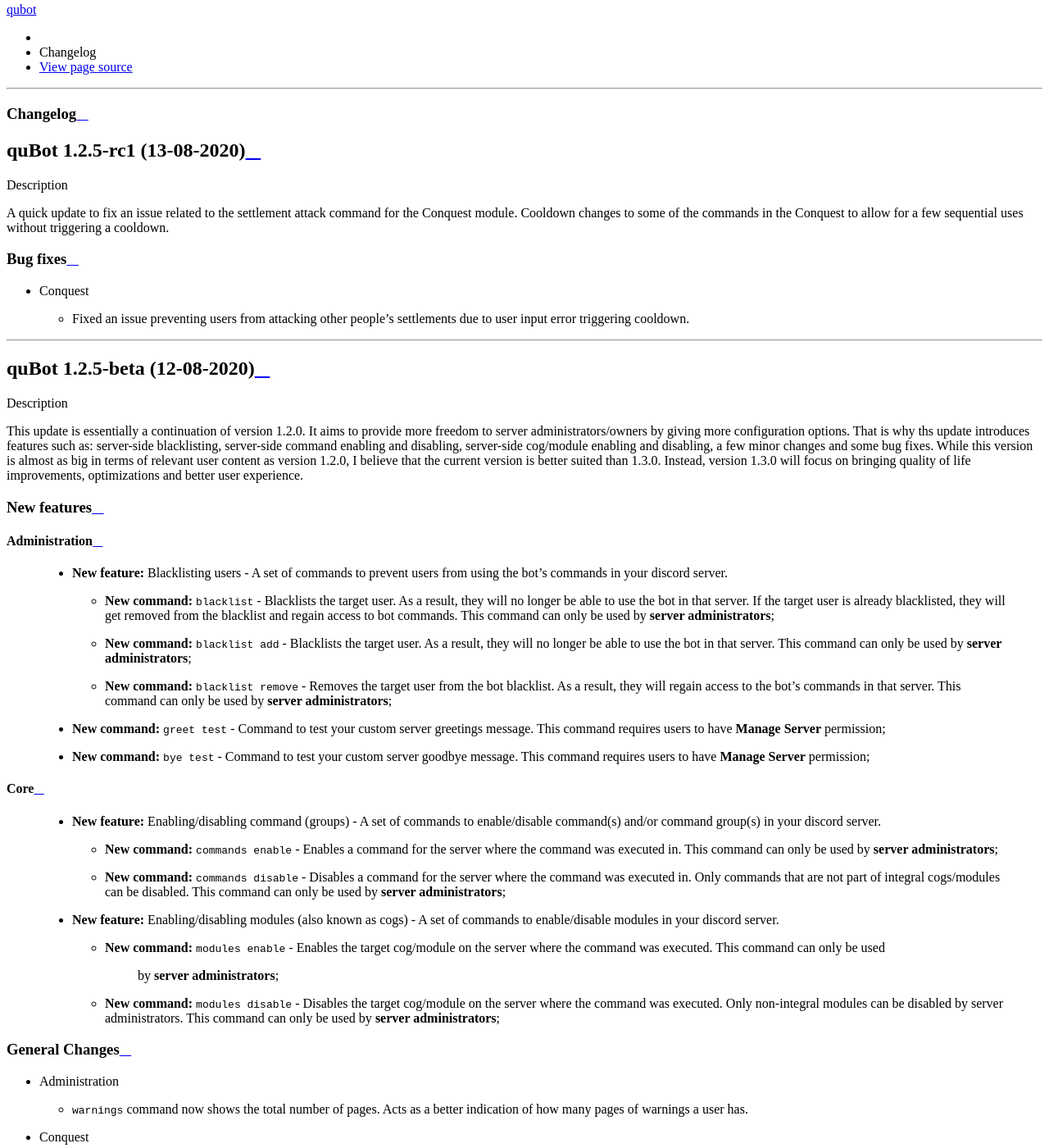
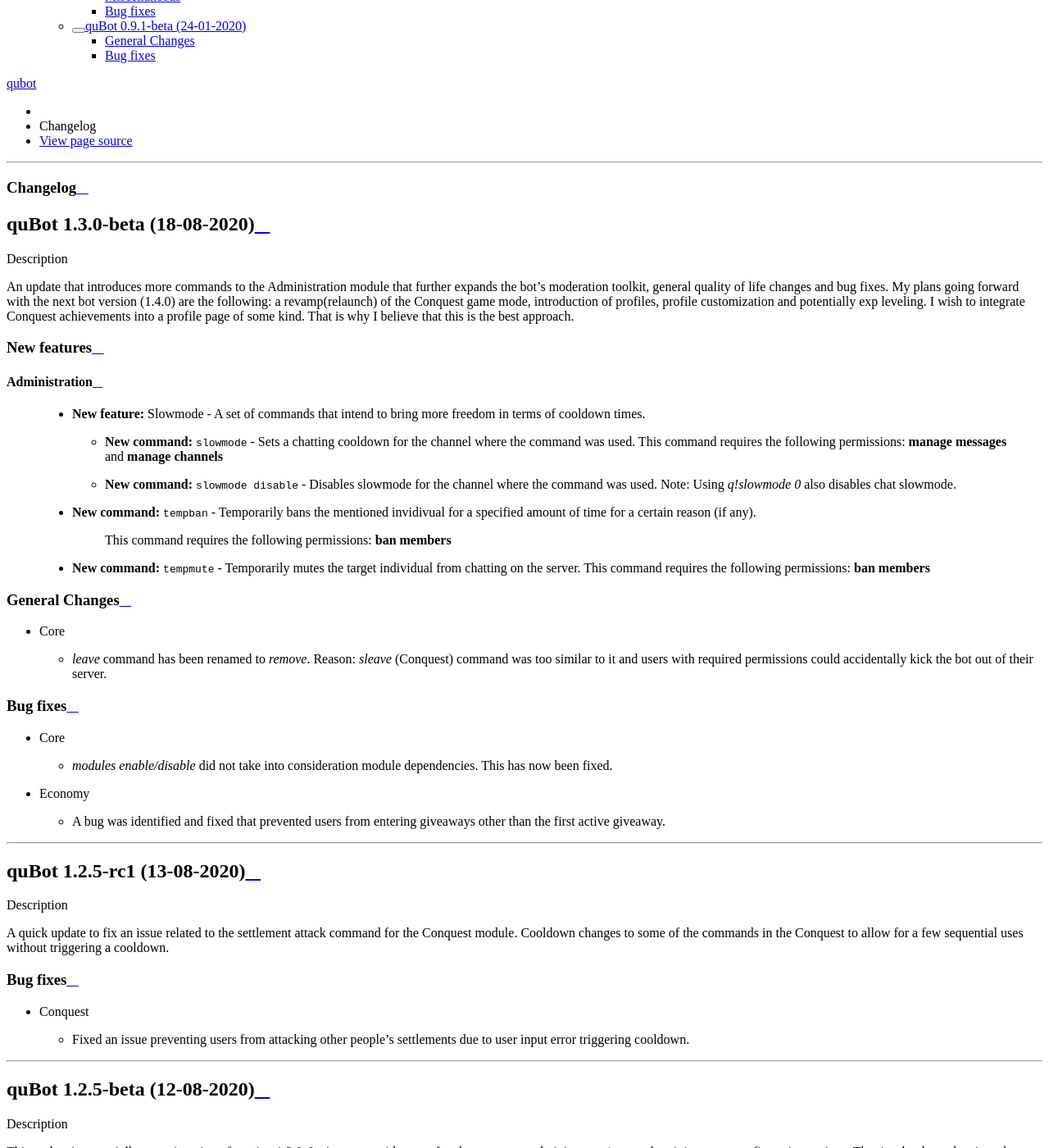
Before and after one commit to dividebynone/quBot, a Sphinx documentation site: the page built from docs/source/changelog.rst, in a window 1280 px wide and 1400 px high, scrolled down 1286 px. Shown: the whole window at 82% size. Built offline with Sphinx 7.4.7 and the Read the Docs theme 2.0.0, drawn with Linux system fonts in a browser that asks for light colours; some of the changed text lies outside the part shown.

Commit message:
Documentation preparation for bot version 1.3.0

```diff
--- a/docs/source/changelog.rst
+++ b/docs/source/changelog.rst
@@ -1,5 +1,55 @@
 Changelog
 =========
+
+quBot 1.3.0-beta (18-08-2020)
+-----------------------------
+
+.. topic:: Description
+
+    An update that introduces more commands to the Administration module that further expands the bot's moderation toolkit, general quality of life changes and bug fixes.
+    My plans going forward with the next bot version (1.4.0) are the following: a revamp(relaunch) of the Conquest game mode, introduction of profiles, profile customization
+    and potentially exp leveling. I wish to integrate Conquest achievements into a profile page of some kind. That is why I believe that this is the best approach.
+
+New features
+^^^^^^^^^^^^
+
+Administration
+~~~~~~~~~~~~~~
+
+  - **New feature:** Slowmode - A set of commands that intend to bring more freedom in terms of cooldown times.
+
+    - **New command:** ``slowmode`` - Sets a chatting cooldown for the channel where the command was used.
+      This command requires the following permissions: **manage messages** and **manage channels**
+
+    - **New command:** ``slowmode disable`` - Disables slowmode for the channel where the command was used.
+      Note: Using `q!slowmode 0` also disables chat slowmode.
+
+  - **New command:** ``tempban`` - Temporarily bans the mentioned invidivual for a specified amount of time for a certain reason (if any).
+      This command requires the following permissions: **ban members**
+
+  - **New command:** ``tempmute`` - Temporarily mutes the target individual from chatting on the server.
+    This command requires the following permissions: **ban members**
+
+General Changes
+^^^^^^^^^^^^^^^
+
+- Core
+
+  - `leave` command has been renamed to `remove`. Reason: `sleave` (Conquest) command was too similar to it and users with required permissions
+    could accidentally kick the bot out of their server.
+
+Bug fixes
+^^^^^^^^^
+
+- Core
+
+  - `modules enable/disable` did not take into consideration module dependencies. This has now been fixed.
+
+- Economy
+
+  - A bug was identified and fixed that prevented users from entering giveaways other than the first active giveaway.
+
+------------
 
 quBot 1.2.5-rc1 (13-08-2020)
 -----------------------------
```
Also changed, not shown: docs/source/commandlist.rst (+14 -0 lines), 10 other files.
